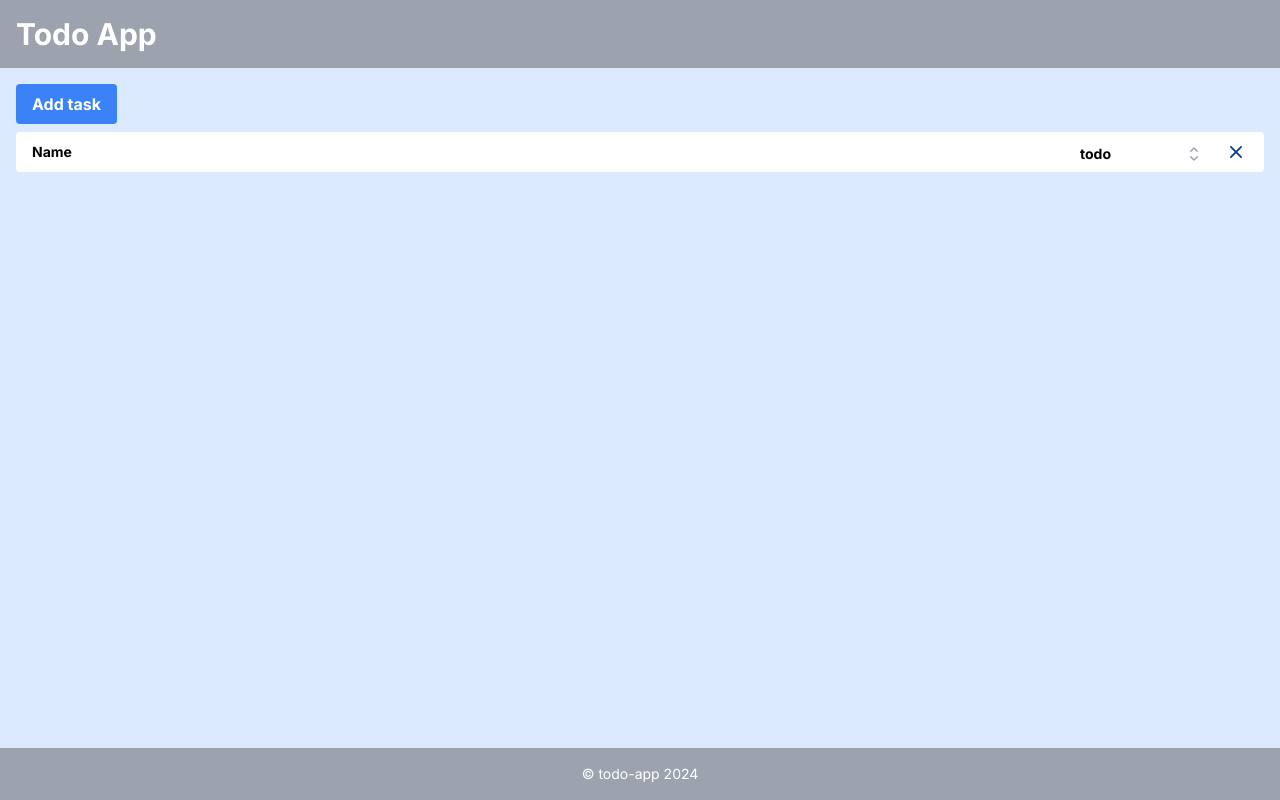
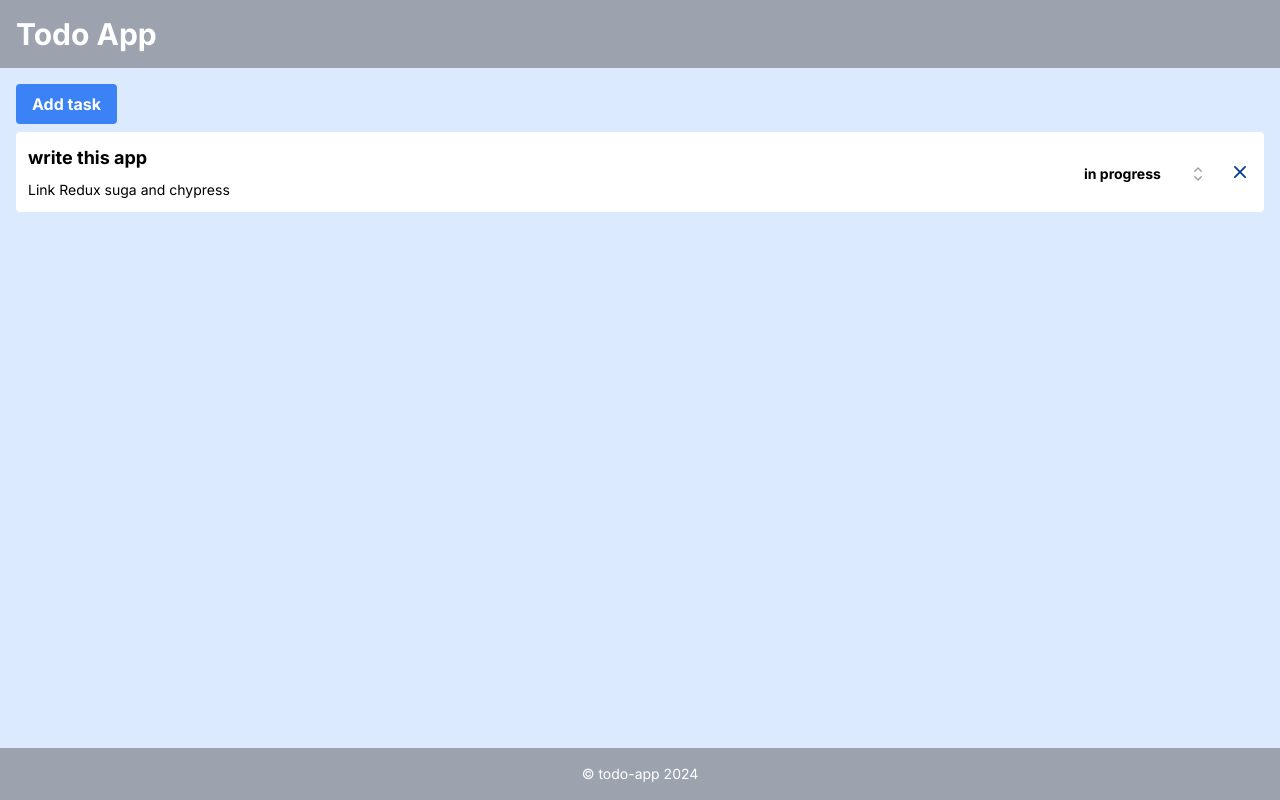
Before and after one commit to ArtyomZayarny/todo-saga, a Next.js app: page / in a window 1280 px wide. Built offline with nearby package versions, Linux system fonts and the light colour scheme.

Commit message:
added todo item component

```diff
--- a/app/components/todo-list.tsx
+++ b/app/components/todo-list.tsx
@@ -1,12 +1,19 @@
 import { ITodo } from "@/typings";
 import React from "react";
+import Todo from "./todo";
 
 type Props = {
   todos: ITodo[];
 };
 
 function TodoList({ todos }: Props) {
-  return <div>todo-list</div>;
+  return (
+    <ul>
+      {todos.map((todo) => (
+        <Todo key={todo.id} todo={todo} />
+      ))}
+    </ul>
+  );
 }
 
 export default TodoList;
--- /dev/null
+++ b/app/components/todo.tsx
@@ -0,0 +1,29 @@
+import React from "react";
+import Select from "./ui/select";
+import { XMarkIcon } from "@heroicons/react/20/solid";
+import { ITodo } from "@/typings";
+
+type Props = {
+  todo: ITodo;
+};
+
+function Todo({ todo }: Props) {
+  const { name, status, description } = todo;
+  console.log(todo);
+  return (
+    <li className="flex gap-3 bg-white p-3 rounded items-center justify-between">
+      <div>
+        <span className="font-bold text-lg shrink-1 mb-2 flex">{name}</span>
+        <p className="text-sm">{description}</p>
+      </div>
+      <div className="w-200 flex items-center gap-3">
+        <Select status={status} />
+        <button className="cursor-pointer">
+          <XMarkIcon className="h-6 w-6 text-[#013B94] " aria-hidden="true" />
+        </button>
+      </div>
+    </li>
+  );
+}
+
+export default Todo;
--- a/app/components/ui/select.tsx
+++ b/app/components/ui/select.tsx
@@ -2,11 +2,17 @@
 import { Fragment, useState } from "react";
 import { Listbox, Transition } from "@headlessui/react";
 import { CheckIcon, ChevronUpDownIcon } from "@heroicons/react/20/solid";
+import { StatusEnum, TodoStat } from "@/typings";
 
-const people = [{ name: "todo" }, { name: "in progress" }, { name: "done" }];
+const options = [{ name: "todo" }, { name: "in progress" }, { name: "done" }];
 
-export default function Example() {
-  const [selected, setSelected] = useState(people[0]);
+type Props = {
+  status: StatusEnum;
+};
+
+export default function Select({ status }: Props) {
+  const initStatus = !status ? options[0] : { name: status };
+  const [selected, setSelected] = useState(initStatus);
 
   return (
     <div className="w-36">
@@ -28,15 +34,15 @@ export default function Example() {
             leaveTo="opacity-0"
           >
             <Listbox.Options className="absolute mt-1 max-h-60 w-full overflow-auto rounded-md bg-white py-1 text-base  ring-1 ring-black/5 focus:outline-none sm:text-sm">
-              {people.map((person, personIdx) => (
+              {options.map((option) => (
                 <Listbox.Option
-                  key={personIdx}
+                  key={option}
                   className={({ active }) =>
                     `relative cursor-default select-none py-2 pl-10 pr-4 ${
                       active ? "bg-amber-100 text-amber-900" : "text-gray-900"
                     }`
                   }
-                  value={person}
+                  value={option}
                 >
                   {({ selected }) => (
                     <>
@@ -45,7 +51,7 @@ export default function Example() {
                           selected ? "font-medium" : "font-normal"
                         }`}
                       >
-                        {person.name}
+                        {option.name}
                       </span>
                       {selected ? (
                         <span className="absolute inset-y-0 left-0 flex items-center pl-3 text-amber-600">
--- a/app/page.tsx
+++ b/app/page.tsx
@@ -1,27 +1,22 @@
+import { TodoStat } from "@/typings";
 import Button from "./components/button";
-import Select from "./components/ui/select";
-import { XMarkIcon } from "@heroicons/react/20/solid";
+import TodoList from "./components/todo-list";
 
 export default function Home() {
+  const todos = [
+    {
+      id: 1,
+      name: "write this app",
+      status: TodoStat.IN_PROGRESS,
+      description: "Link Redux suga and chypress",
+    },
+  ];
+
   return (
     <main className="content bg-blue-100">
       <div className="container p-4 mx-auto">
         <Button />
-
-        <ul>
-          <li className="flex gap-3 bg-white px-4 rounded items-center justify-between">
-            <span className="font-bold text-sm shrink-1">Name</span>
-            <div className="w-200 flex items-center gap-3">
-              <Select />
-              <button className="cursor-pointer">
-                <XMarkIcon
-                  className="h-6 w-6 text-[#013B94] "
-                  aria-hidden="true"
-                />
-              </button>
-            </div>
-          </li>
-        </ul>
+        <TodoList todos={todos} />
       </div>
     </main>
   );
--- a/typings.ts
+++ b/typings.ts
@@ -1,12 +1,16 @@
 export interface ITodo {
   id: number;
   name: string;
-  status: [TodoStat];
+  status: StatusEnum;
   description: string;
 }
+export type StatusEnum =
+  | TodoStat.IN_PROGRESS
+  | TodoStat.DONE
+  | TodoStat.COMPLETE;
 
 export enum TodoStat {
-  IN_PROGRESS,
-  COMPLETE,
-  DONE,
+  IN_PROGRESS = "in progress",
+  COMPLETE = "complete",
+  DONE = "done",
 }
```
